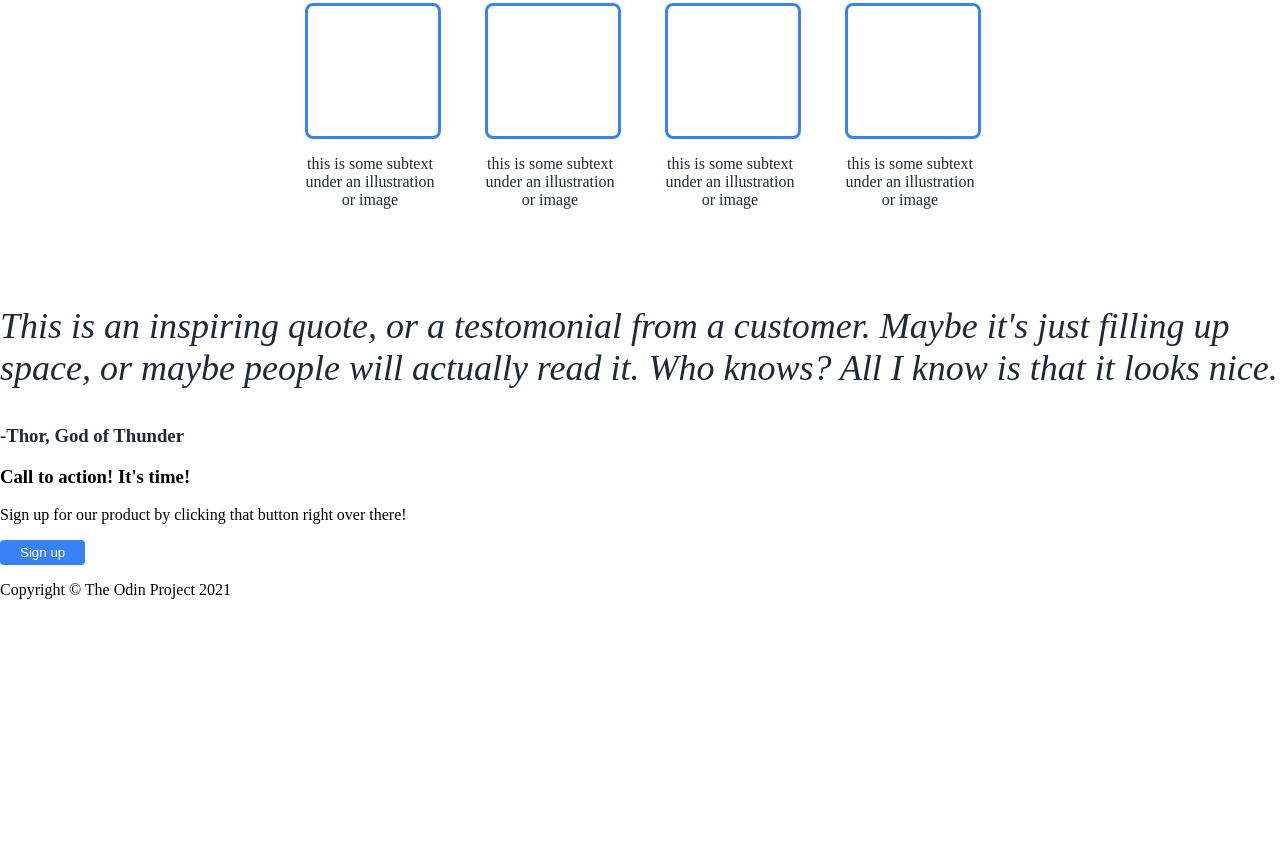
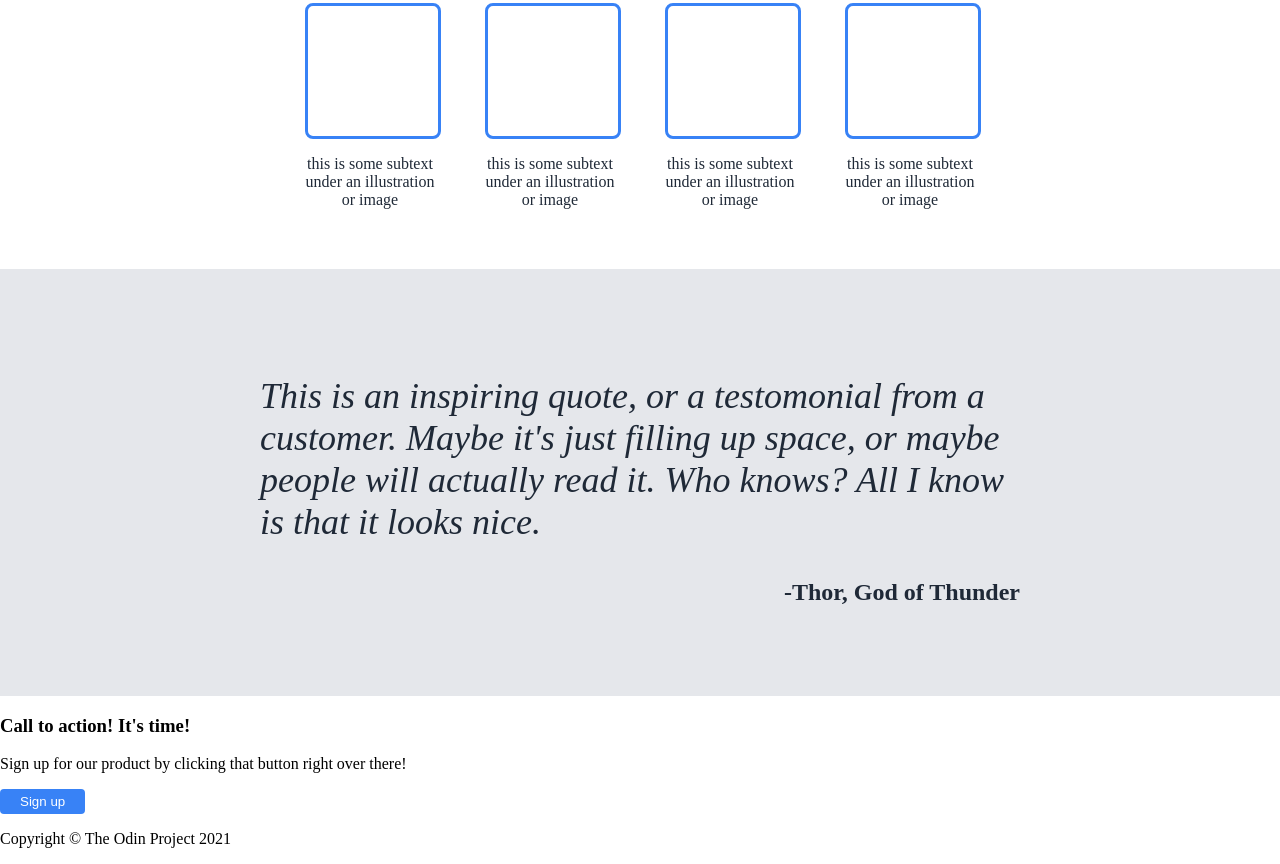
Before and after one commit to Tyree-White/landing-page, a plain HTML site: page index.html in a window 1280 px wide. Shown: the part 570-1434 px from the top of the page. Before the commit the page ends 1185 px from the top, so only its background shows below. Drawn offline with Linux system fonts and the light colour scheme.

Commit message:
Change quotee size & alignment & add padding to quote section

```diff
--- a/index.html
+++ b/index.html
@@ -47,7 +47,7 @@
     </div>
     <div class="quote">
       <p>This is an inspiring quote, or a testomonial from a customer. Maybe it's just filling up space, or maybe people will actually read it. Who knows? All I know is that it looks nice.</p>
-      <h3>-Thor, God of Thunder</h3>
+      <h2>-Thor, God of Thunder</h2>
     </div>
     <div class="cta">
       <div class="cta-container">
--- a/style.css
+++ b/style.css
@@ -101,6 +101,12 @@ body {
     color: #1f2937;
 }
 
-.quote h3 {
+.quote h2 {
     color: #1f2937;
+    text-align: end;
 }
+
+.quote {
+    padding: 70px 260px;
+    background-color: #e5e7eb;
+}
```
